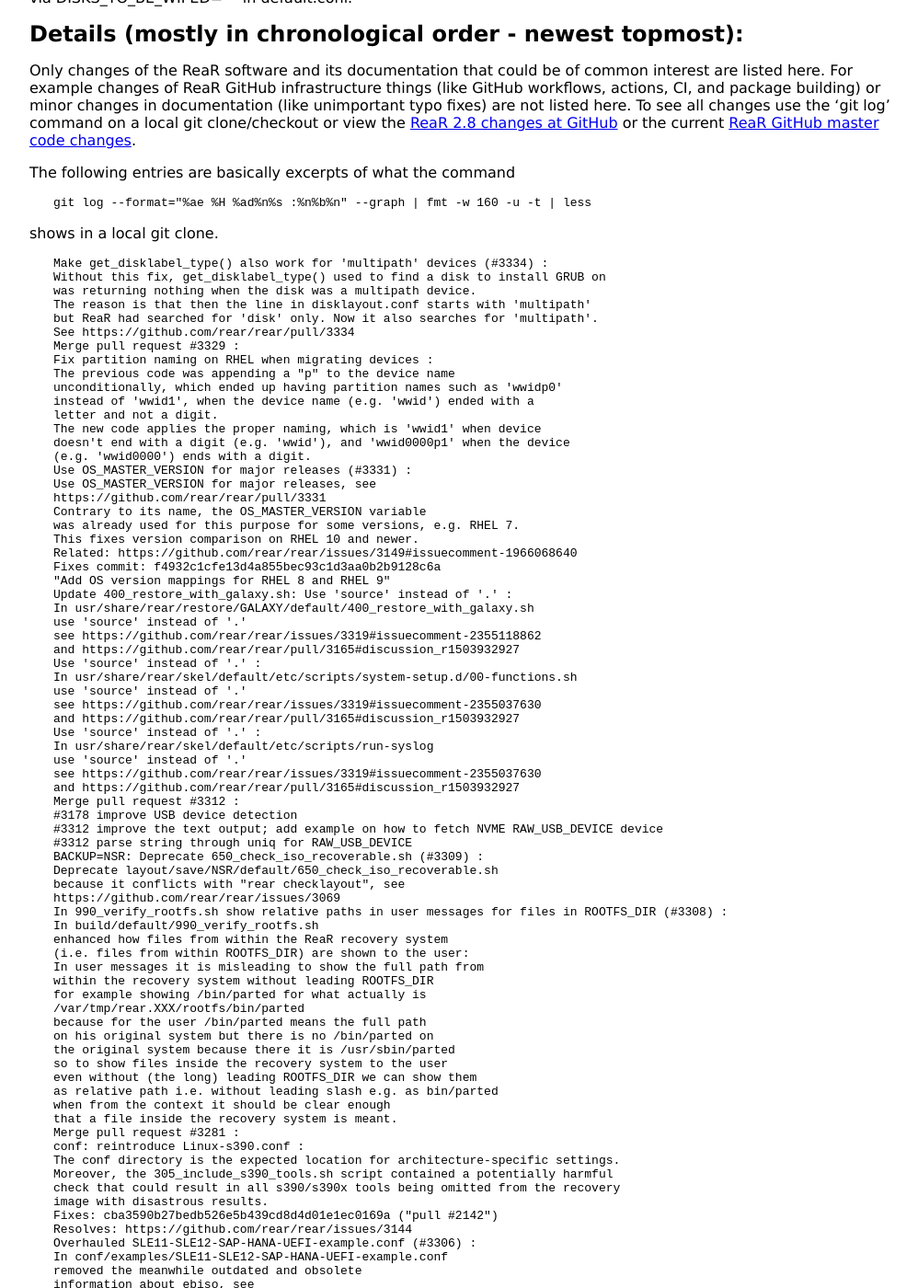
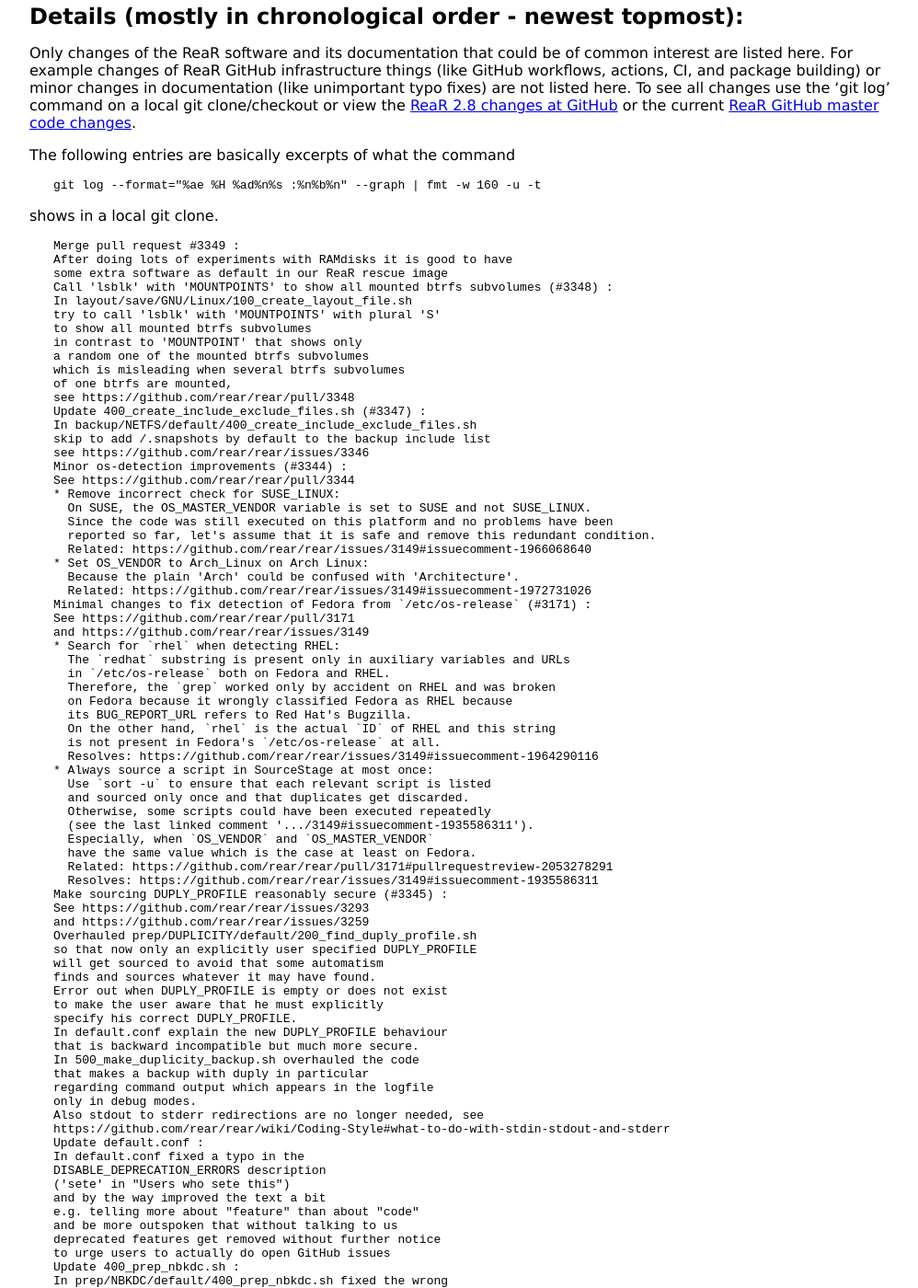
Before and after one commit to rear/rear.github.com, a Jekyll site: the page built from documentation/release-notes-2-8.md, in a window 1280 px wide and 1400 px high, scrolled down 1863 px. Shown: the whole window at 92% size, without its empty margins (128-1126 px from the left). Built offline with Jekyll 4.4.1, drawn with Linux system fonts in a browser that asks for light colours; some of the changed text lies outside the part shown.

Commit message:
Update release-notes-2-8.md
Added latest git commit messages

````diff
--- a/documentation/release-notes-2-8.md
+++ b/documentation/release-notes-2-8.md
@@ -71,6 +71,7 @@
 
 Things like 'issue NNNN' or only '#NNNN' refer to [GitHub issues tracker](https://github.com/rear/rear/issues).
 
+
 ## New features, bigger enhancements, and possibly backward incompatible changes:
 
 Initial VEEAM Bare Metal Recovery integration.
@@ -95,8 +96,6 @@
 
 By default "rear recover" wipes disks that get completely recreated
 via DISKS_TO_BE_WIPED="" in default.conf.
-
-
 
 
 ## Details (mostly in chronological order - newest topmost):
@@ -110,11 +109,107 @@
 
 The following entries are basically excerpts of what the command
 ```
-git log --format="%ae %H %ad%n%s :%n%b%n" --graph | fmt -w 160 -u -t | less
+git log --format="%ae %H %ad%n%s :%n%b%n" --graph | fmt -w 160 -u -t
 ```
 shows in a local git clone.
 
-
+```
+Merge pull request #3349 :
+After doing lots of experiments with RAMdisks it is good to have
+some extra software as default in our ReaR rescue image
+```
+```
+Call 'lsblk' with 'MOUNTPOINTS' to show all mounted btrfs subvolumes (#3348) :
+In layout/save/GNU/Linux/100_create_layout_file.sh
+try to call 'lsblk' with 'MOUNTPOINTS' with plural 'S'
+to show all mounted btrfs subvolumes
+in contrast to 'MOUNTPOINT' that shows only
+a random one of the mounted btrfs subvolumes
+which is misleading when several btrfs subvolumes
+of one btrfs are mounted,
+see https://github.com/rear/rear/pull/3348
+```
+```
+Update 400_create_include_exclude_files.sh (#3347) :
+In backup/NETFS/default/400_create_include_exclude_files.sh
+skip to add /.snapshots by default to the backup include list
+see https://github.com/rear/rear/issues/3346
+```
+```
+Minor os-detection improvements (#3344) :
+See https://github.com/rear/rear/pull/3344
+* Remove incorrect check for SUSE_LINUX:
+  On SUSE, the OS_MASTER_VENDOR variable is set to SUSE and not SUSE_LINUX.
+  Since the code was still executed on this platform and no problems have been
+  reported so far, let's assume that it is safe and remove this redundant condition.
+  Related: https://github.com/rear/rear/issues/3149#issuecomment-1966068640
+* Set OS_VENDOR to Arch_Linux on Arch Linux:
+  Because the plain 'Arch' could be confused with 'Architecture'.
+  Related: https://github.com/rear/rear/issues/3149#issuecomment-1972731026
+```
+```
+Minimal changes to fix detection of Fedora from `/etc/os-release` (#3171) :
+See https://github.com/rear/rear/pull/3171
+and https://github.com/rear/rear/issues/3149
+* Search for `rhel` when detecting RHEL:
+  The `redhat` substring is present only in auxiliary variables and URLs
+  in `/etc/os-release` both on Fedora and RHEL.
+  Therefore, the `grep` worked only by accident on RHEL and was broken
+  on Fedora because it wrongly classified Fedora as RHEL because
+  its BUG_REPORT_URL refers to Red Hat's Bugzilla.
+  On the other hand, `rhel` is the actual `ID` of RHEL and this string
+  is not present in Fedora's `/etc/os-release` at all.
+  Resolves: https://github.com/rear/rear/issues/3149#issuecomment-1964290116
+* Always source a script in SourceStage at most once:
+  Use `sort -u` to ensure that each relevant script is listed
+  and sourced only once and that duplicates get discarded.
+  Otherwise, some scripts could have been executed repeatedly
+  (see the last linked comment '.../3149#issuecomment-1935586311').
+  Especially, when `OS_VENDOR` and `OS_MASTER_VENDOR`
+  have the same value which is the case at least on Fedora.
+  Related: https://github.com/rear/rear/pull/3171#pullrequestreview-2053278291
+  Resolves: https://github.com/rear/rear/issues/3149#issuecomment-1935586311
+```
+```
+Make sourcing DUPLY_PROFILE reasonably secure (#3345) :
+See https://github.com/rear/rear/issues/3293
+and https://github.com/rear/rear/issues/3259
+Overhauled prep/DUPLICITY/default/200_find_duply_profile.sh
+so that now only an explicitly user specified DUPLY_PROFILE
+will get sourced to avoid that some automatism
+finds and sources whatever it may have found.
+Error out when DUPLY_PROFILE is empty or does not exist
+to make the user aware that he must explicitly
+specify his correct DUPLY_PROFILE.
+In default.conf explain the new DUPLY_PROFILE behaviour
+that is backward incompatible but much more secure.
+In 500_make_duplicity_backup.sh overhauled the code
+that makes a backup with duply in particular
+regarding command output which appears in the logfile
+only in debug modes.
+Also stdout to stderr redirections are no longer needed, see
+https://github.com/rear/rear/wiki/Coding-Style#what-to-do-with-stdin-stdout-and-stderr
+```
+```
+Update default.conf :
+In default.conf fixed a typo in the
+DISABLE_DEPRECATION_ERRORS description
+('sete' in "Users who sete this")
+and by the way improved the text a bit
+e.g. telling more about "feature" than about "code"
+and be more outspoken that without talking to us
+deprecated features get removed without further notice
+to urge users to actually do open GitHub issues
+```
+```
+Update 400_prep_nbkdc.sh :
+In prep/NBKDC/default/400_prep_nbkdc.sh fixed the wrong
+TRUSTED_FILE_OWNERS+=( "${TRUSTED_FILE_OWNERS[@]}" novastor )
+by
+TRUSTED_FILE_OWNERS+=( novastor )
+see
+https://github.com/rear/rear/commit/8d01a37c8b79a879cea59cb369f7ca8728189b02#commitcomment-148880379
+```
 ```
 Make get_disklabel_type() also work for 'multipath' devices (#3334) :
 Without this fix, get_disklabel_type() used to find a disk to install GRUB on
@@ -2190,6 +2285,7 @@
 to buy a support contract for one or more systems.
 You buy time with the core developers.
 
+
 ## Supported and Unsupported Operating Systems
 
 We try to keep our "Test Matrix" wiki pages up-to-date with feedback we receive from the community.
@@ -2248,6 +2344,7 @@
 
 Requests to port ReaR to another operating system (not Linux) can only be achieved with serious sponsoring.
 
+
 ## Supported and Unsupported Architectures
 
 ReaR 2.8 is supported on:
````
Also changed, not shown: other parts of documentation/release-notes-2-8.md (+4 -4 lines).
